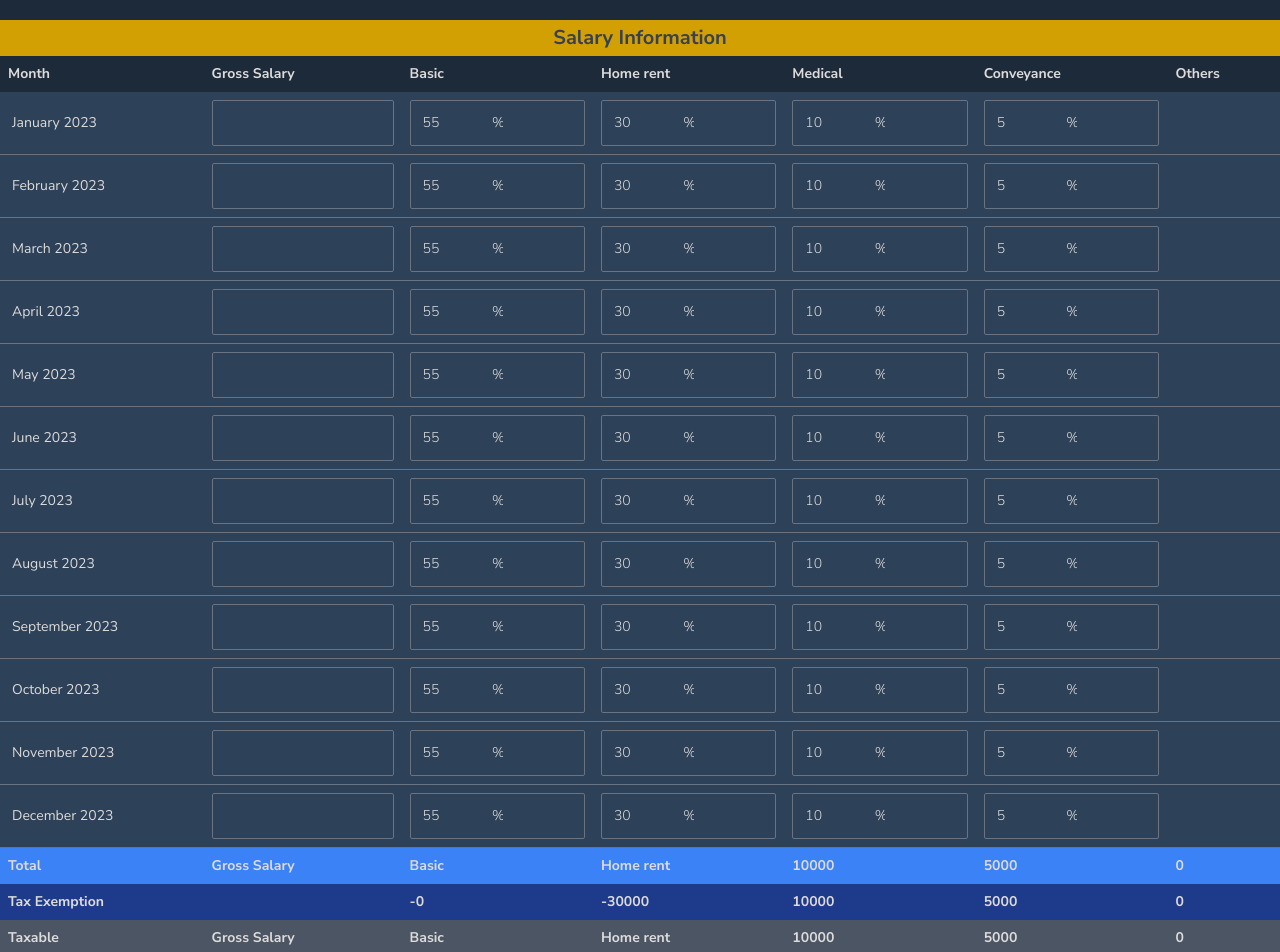
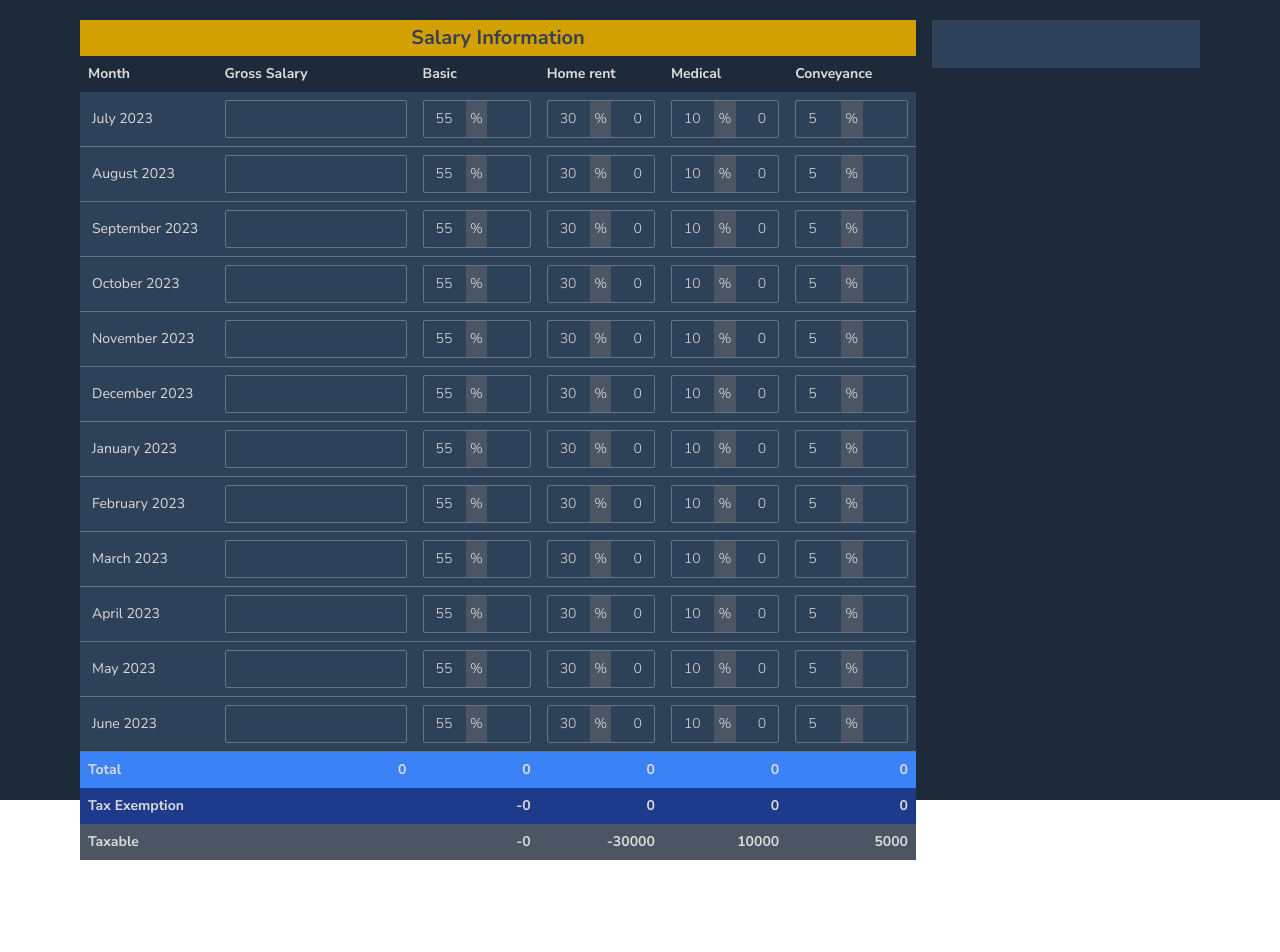
Before and after one commit to farjanaIslamNipa/salary-info, a Vue app: page / in a window 1280 px wide. Shown: the top 952 px of the page. After the commit the page ends 860 px from the top, so only its background shows below. Built offline with nearby package versions, Linux system fonts and the light colour scheme.

Commit message:
Working on calculation part

```diff
--- a/data.json
+++ b/data.json
@@ -1,7 +1,7 @@
  [
         {
             "id": 1,
-            "month": "January",
+            "month": "July",
             "grossSalary": "",
             "basicPercentage": 55,
             "basicSalary": "",
@@ -15,7 +15,7 @@
         },
         {
             "id": 2,
-            "month": "February",
+            "month": "August",
             "grossSalary": "",
             "basicPercentage": 55,
             "basicSalary": "",
@@ -29,7 +29,7 @@
         },
         {
             "id": 3,
-            "month": "March",
+            "month": "September",
             "grossSalary": "",
             "basicPercentage": 55,
             "basicSalary": "",
@@ -43,7 +43,7 @@
         },
         {
             "id": 4,
-            "month": "April",
+            "month": "October",
             "grossSalary": "",
             "basicPercentage": 55,
             "basicSalary": "",
@@ -57,6 +57,84 @@
         },
         {
             "id": 5,
+            "month": "November",
+            "grossSalary": "",
+            "basicPercentage": 55,
+            "basicSalary": "",
+            "homeRentPercentage": 30,
+            "homeRent": "",
+            "medicalPercentage": 10,
+            "medicalAllowance": "",
+            "conveyancePercentage": 5,
+            "conveyanceAllowance": ""
+        },
+        {
+            "id": 6,
+            "month": "December",
+            "grossSalary": "",
+            "basicPercentage": 55,
+            "basicSalary": "",
+            "homeRentPercentage": 30,
+            "homeRent": "",
+            "medicalPercentage": 10,
+            "medicalAllowance": "",
+            "conveyancePercentage": 5,
+            "conveyanceAllowance": ""
+        },
+        {
+            "id": 7,
+            "month": "January",
+            "grossSalary": "",
+            "basicPercentage": 55,
+            "basicSalary": "",
+            "homeRentPercentage": 30,
+            "homeRent": "",
+            "medicalPercentage": 10,
+            "medicalAllowance": "",
+            "conveyancePercentage": 5,
+            "conveyanceAllowance": ""
+        },
+        {
+            "id": 8,
+            "month": "February",
+            "grossSalary": "",
+            "basicPercentage": 55,
+            "basicSalary": "",
+            "homeRentPercentage": 30,
+            "homeRent": "",
+            "medicalPercentage": 10,
+            "medicalAllowance": "",
+            "conveyancePercentage": 5,
+            "conveyanceAllowance": ""
+        },
+        {
+            "id": 9,
+            "month": "March",
+            "grossSalary": "",
+            "basicPercentage": 55,
+            "basicSalary": "",
+            "homeRentPercentage": 30,
+            "homeRent": "",
+            "medicalPercentage": 10,
+            "medicalAllowance": "",
+            "conveyancePercentage": 5,
+            "conveyanceAllowance": ""
+        },
+        {
+            "id": 10,
+            "month": "April",
+            "grossSalary": "",
+            "basicPercentage": 55,
+            "basicSalary": "",
+            "homeRentPercentage": 30,
+            "homeRent": "",
+            "medicalPercentage": 10,
+            "medicalAllowance": "",
+            "conveyancePercentage": 5,
+            "conveyanceAllowance": ""
+        },
+        {
+            "id": 11,
             "month": "May",
             "grossSalary": "",
             "basicPercentage": 55,
@@ -66,11 +144,10 @@
             "medicalPercentage": 10,
             "medicalAllowance": "",
             "conveyancePercentage": 5,
-            "conveyanceAllowance": "",
-            "other": ""
+            "conveyanceAllowance": ""
         },
         {
-            "id": 6,
+            "id": 12,
             "month": "June",
             "grossSalary": "",
             "basicPercentage": 55,
@@ -80,91 +157,6 @@
             "medicalPercentage": 10,
             "medicalAllowance": "",
             "conveyancePercentage": 5,
-            "conveyanceAllowance": "",
-            "other": ""
-        },
-        {
-            "id": 7,
-            "month": "July",
-            "grossSalary": "",
-            "basicPercentage": 55,
-            "basicSalary": "",
-            "homeRentPercentage": 30,
-            "homeRent": "",
-            "medicalPercentage": 10,
-            "medicalAllowance": "",
-            "conveyancePercentage": 5,
-            "conveyanceAllowance": "",
-            "other": ""
-        },
-        {
-            "id": 8,
-            "month": "August",
-            "grossSalary": "",
-            "basicPercentage": 55,
-            "basicSalary": "",
-            "homeRentPercentage": 30,
-            "homeRent": "",
-            "medicalPercentage": 10,
-            "medicalAllowance": "",
-            "conveyancePercentage": 5,
-            "conveyanceAllowance": "",
-            "other": ""
-        },
-        {
-            "id": 9,
-            "month": "September",
-            "grossSalary": "",
-            "basicPercentage": 55,
-            "basicSalary": "",
-            "homeRentPercentage": 30,
-            "homeRent": "",
-            "medicalPercentage": 10,
-            "medicalAllowance": "",
-            "conveyancePercentage": 5,
-            "conveyanceAllowance": "",
-            "other": ""
-        },
-        {
-            "id": 10,
-            "month": "October",
-            "grossSalary": "",
-            "basicPercentage": 55,
-            "basicSalary": "",
-            "homeRentPercentage": 30,
-            "homeRent": "",
-            "medicalPercentage": 10,
-            "medicalAllowance": "",
-            "conveyancePercentage": 5,
-            "conveyanceAllowance": "",
-            "other": ""
-        },
-        {
-            "id": 11,
-            "month": "November",
-            "grossSalary": "",
-            "basicPercentage": 55,
-            "basicSalary": "",
-            "homeRentPercentage": 30,
-            "homeRent": "",
-            "medicalPercentage": 10,
-            "medicalAllowance": "",
-            "conveyancePercentage": 5,
-            "conveyanceAllowance": "",
-            "other": ""
-        },
-        {
-            "id": 12,
-            "month": "December",
-            "grossSalary": "",
-            "basicPercentage": 55,
-            "basicSalary": "",
-            "homeRentPercentage": 30,
-            "homeRent": "",
-            "medicalPercentage": 10,
-            "medicalAllowance": "",
-            "conveyancePercentage": 5,
-            "conveyanceAllowance": "",
-            "other": ""
+            "conveyanceAllowance": ""
         }
     ]
--- a/src/assets/base.css
+++ b/src/assets/base.css
@@ -34,3 +34,15 @@ body {
   -webkit-font-smoothing: antialiased;
   -moz-osx-font-smoothing: grayscale;
 }
+
+/* Chrome, Safari, Edge, Opera */
+input::-webkit-outer-spin-button,
+input::-webkit-inner-spin-button {
+  -webkit-appearance: none;
+  margin: 0;
+}
+
+/* Firefox */
+input[type=number] {
+  -moz-appearance: textfield;
+}
--- a/src/components/SalaryTableRow.vue
+++ b/src/components/SalaryTableRow.vue
@@ -3,100 +3,88 @@
         <span>{{ salary.month }}</span><span>&nbsp;{{ new Date().getFullYear() }}</span>
     </td>
     <td class="text-sm font-light px-2 py-2 capitalize">
-        <input v-model.trim="salaryInfo.grossSalary" type="text" class="bg-transparent focus:outline-none py-3 border border-gray-500 rounded-sm px-3">
+        <input v-model.trim="salaryInfo.grossSalary" type="number" class="bg-transparent focus:outline-none py-2 border border-gray-500 rounded-sm px-3 text-right">
     </td>
     <td class="text-sm font-light px-2 py-2 capitalize">
         <div class="flex justify-center border border-gray-500 rounded-sm w-full">
-        <input v-model.trim="salaryInfo.basicPercentage" type="text" class="bg-transparent focus:outline-none bg-[#1a2e44] py-3 px-3 w-[40%]">
-        <input v-model="percentage" readonly type="text" class="bg-transparent focus:outline-none py-3 bg-gray-700 px-3 w-[20%] text-center">
-        <input v-model="salaryInfo.basicSalary" type="text" class="bg-transparent focus:outline-none py-3 bg-[#1a2e44] px-3 w-[40%]">
+        <input v-model.trim="salaryInfo.basicPercentage" type="number" class="bg-transparent focus:outline-none bg-[#1a2e44] py-2 px-3 w-[40%]">
+        <input v-model="percentage" readonly type="text" class="focus:outline-none py-2 bg-gray-600 w-[20%] text-center">
+        <input v-model="basicSalary" type="number" class="bg-transparent focus:outline-none py-2 bg-[#1a2e44] px-3 w-[40%] text-right">
         </div>
     </td>
     <td class="text-sm font-light px-2 py-2 capitalize">
         <div class="flex justify-center border border-gray-500 rounded-sm w-full">
-        <input v-model.trim="salaryInfo.homeRentPercentage" type="text" class="bg-transparent focus:outline-none bg-[#1a2e44] py-3 px-3 w-[40%]">
-        <input v-model="percentage" readonly type="text" class="bg-transparent focus:outline-none py-3 bg-gray-700 px-3 w-[20%] text-center">
-        <input v-model="salaryInfo.homeRentAmount" type="text" class="bg-transparent focus:outline-none py-3 bg-[#1a2e44] px-3 w-[40%]">
+        <input v-model.trim="salaryInfo.homeRentPercentage" type="number" class="bg-transparent focus:outline-none bg-[#1a2e44] py-2 px-3 w-[40%]">
+        <input v-model="percentage" readonly type="text" class="focus:outline-none py-2 bg-gray-600 w-[20%] text-center">
+        <input v-model="homeRent" type="number" class="bg-transparent focus:outline-none py-2 bg-[#1a2e44] px-3 w-[40%] text-right">
         </div>
     </td>
     <td class="text-sm font-light px-2 py-2 capitalize">
         <div class="flex justify-center border border-gray-500 rounded-sm w-full">
-        <input v-model.trim="salaryInfo.medicalPercentage" type="text" class="bg-transparent focus:outline-none bg-[#1a2e44] py-3 px-3 w-[40%]">
-        <input v-model="percentage" readonly type="text" class="bg-transparent focus:outline-none py-3 bg-gray-700 px-3 w-[20%] text-center">
-        <input v-model="salaryInfo.medicalAmount" type="text" class="bg-transparent focus:outline-none py-3 bg-[#1a2e44] px-3 w-[40%]">
+        <input v-model.trim="salaryInfo.medicalPercentage" type="number" class="bg-transparent focus:outline-none bg-[#1a2e44] py-2 px-3 w-[40%]">
+        <input v-model="percentage" readonly type="text" class="focus:outline-none py-2 bg-gray-600 w-[20%] text-center">
+        <input v-model="medicalAllowance" type="number" class="bg-transparent focus:outline-none py-2 bg-[#1a2e44] px-3 w-[40%] text-right">
         </div>
     </td>
     <td class="text-sm font-light px-2 py-2 capitalize">
         <div class="flex justify-center border border-gray-500 rounded-sm w-full">
-        <input v-model.trim="salaryInfo.conveyancePercentage" type="text" class="bg-transparent focus:outline-none bg-[#1a2e44] py-3 px-3 w-[40%]">
-        <input v-model="percentage" readonly type="text" class="bg-transparent focus:outline-none py-3 bg-gray-700 px-3 w-[20%] text-center">
-        <input v-model="salaryInfo.conveyanceAmount" type="text" class="bg-transparent focus:outline-none py-3 bg-[#1a2e44] px-3 w-[40%]">
+        <input v-model.trim="salaryInfo.conveyancePercentage" type="number" class="bg-transparent focus:outline-none bg-[#1a2e44] py-2 px-3 w-[40%]">
+        <input v-model="percentage" readonly type="text" class="focus:outline-none py-2 bg-gray-600 w-[20%] text-center">
+        <input v-model="salaryInfo.conveyanceAllowance" type="number" class="bg-transparent focus:outline-none py-2 bg-[#1a2e44] px-3 w-[40%] text-right">
         </div>
     </td>
 </template>
 
 <script setup>
-import { ref, computed, watch, onMounted } from 'vue';
+import { ref, onMounted, computed } from 'vue';
 
 const percentage = ref('%')
 
-const {salary} = defineProps({
+const { salary } = defineProps({
     salary: Object
 })
-
 const salaryInfo = ref({})
 
 onMounted(() => {salaryInfo.value = salary})
 
-const getBasicSalary = computed(() => {
-    return Math.round(salaryInfo.value.grossSalary * salaryInfo.value.basicPercentage / 100)
+// Basic Salary
+const basicSalary = computed(() => {
+    let getBasicSalary = 0;
+    if(salaryInfo.value.grossSalary){
+        getBasicSalary = Math.round(salaryInfo.value.grossSalary * salaryInfo.value.basicPercentage / 100)
+    }else{
+       getBasicSalary = ''
+    }
+    return getBasicSalary
 })
 
-console.log(getBasicSalary.value, 'get salary');
-watch([salaryInfo.value.grossSalary, salaryInfo.value.basicPercentage], (currentValue) => {
-   if(salaryInfo.value.grossSalary && salaryInfo.value.basicPercentage && currentValue){
-    salaryInfo.value.basicSalary = getBasicSalary.value
-   }
-});
+// Home Rent
+const homeRent = computed(() => {
+    let getHomeRent = 0;
+    getHomeRent = Math.round(salaryInfo.value.grossSalary * salaryInfo.value.homeRentPercentage / 100)
+    return getHomeRent
+})
 
-// Calculating home rent
-// const getHomeRent = computed(() => {
-//     return Math.round(grossSalary.value * homeRentPercentage.value / 100)
+// Medical Allowance
+const medicalAllowance = computed(() => {
+    let getMedicalAllowance = 0;
+    getMedicalAllowance = Math.round(salaryInfo.value.grossSalary * salaryInfo.value.medicalPercentage / 100)
+    return getMedicalAllowance
+})
+
+// watch(salary, currentSalary => {
+//     if(currentSalary.grossSalary && currentSalary.grossSalary > 0){
+//         salaryInfo.value.basicSalary =  Math.round(salaryInfo.value.grossSalary * salaryInfo.value.basicPercentage / 100)
+//         salaryInfo.value.homeRent =  Math.round(salaryInfo.value.grossSalary * salaryInfo.value.homeRentPercentage / 100)
+//         salaryInfo.value.medicalAllowance =  Math.round(salaryInfo.value.grossSalary * salaryInfo.value.medicalPercentage / 100)
+//         salaryInfo.value.conveyanceAllowance =  Math.round(salaryInfo.value.grossSalary * salaryInfo.value.conveyancePercentage / 100)
+//     }else {
+//         salaryInfo.value.basicSalary = ''
+//         salaryInfo.value.homeRent = ''
+//         salaryInfo.value.medicalAllowance = ''
+//         salaryInfo.value.conveyanceAllowance = ''
+//     }
 // })
-
-// watch([grossSalary, homeRentPercentage], (currentValue) => {
-//    if(grossSalary.value && homeRentPercentage.value && currentValue){
-//     homeRentAmount.value = getHomeRent.value
-//    }else {
-//         homeRentAmount.value = ''
-//     }
-// });
-
-// Calculating medical amount
-// const getMedicalAmount = computed(() => {
-//     return Math.round(grossSalary.value * medicalPercentage.value / 100)
-// })
-
-// watch([grossSalary, medicalPercentage], (currentValue) => {
-//    if(grossSalary.value && medicalPercentage.value && currentValue){
-//     medicalAmount.value = getMedicalAmount.value
-//    }else {
-//     medicalAmount.value = ''
-//     }
-// });
-
-// Calculating medical amount
-// const getConveyanceAmount = computed(() => {
-//     return Math.round(grossSalary.value * conveyancePercentage.value / 100)
-// })
-
-// watch([grossSalary, conveyancePercentage], (currentValue) => {
-//    if(grossSalary.value && conveyancePercentage.value && currentValue){
-//     conveyanceAmount.value = getConveyanceAmount.value
-//    }else {
-//     conveyanceAmount.value = ''
-//     }
-// });
 
 </script>
 
--- a/src/views/HomeView.vue
+++ b/src/views/HomeView.vue
@@ -1,31 +1,31 @@
 <template>
-  <div class="pt-5 pb-10 app-primary-bg app-primary-text">
-      <div class="container mx-auto app-secondary-bg">
+  <div class="pt-5 pb-10 app-primary-bg app-primary-text h-screen">
+    <div class="grid grid-cols-12 gap-4 px-20">
+      <div class="col-span-9">
+        <div class="app-secondary-bg">
           <div class="py-1 bg-gold capitalize">
-              <h3 class="text-xl font-bold text-center text-gray-700">salary information</h3>
+            <h3 class="text-xl font-bold text-center text-gray-700">
+              salary information
+              {{ testCal }}
+            </h3>
           </div>
           <div class="">
             <table class="min-w-full">
               <colgroup>
-          <col span="1" style="width: 14%;">
-          <col span="1" style="width: 10%;">
-          <col span="1" style="width: 16%;">
-          <col span="1" style="width: 16%;">
-          <col span="1" style="width: 16%;">
-          <col span="1" style="width: 16%;">
-          <col span="1" style="width: 12%;">
+                <col span="1" style="width: 16%" />
+                <col span="1" style="width: 12%" />
+                <col span="1" style="width: 18%" />
+                <col span="1" style="width: 18%" />
+                <col span="1" style="width: 18%" />
+                <col span="1" style="width: 18%" />
               </colgroup>
               <thead class="app-primary-bg">
                 <tr>
-              <th scope="col" class="text-sm font-bold px-2 py-2 text-left">
-                Month
-              </th>
+                  <th scope="col" class="text-sm font-bold px-2 py-2 text-left">Month</th>
                   <th scope="col" class="text-sm font-bold px-2 py-2 text-left">
                     Gross Salary
                   </th>
-              <th scope="col" class="text-sm font-bold px-2 py-2 text-left">
-                Basic
-              </th>
+                  <th scope="col" class="text-sm font-bold px-2 py-2 text-left">Basic</th>
                   <th scope="col" class="text-sm font-bold px-2 py-2 text-left">
                     Home rent
                   </th>
@@ -35,101 +35,141 @@
                   <th scope="col" class="text-sm font-bold px-2 py-2 text-left">
                     Conveyance
                   </th>
-              <th scope="col" class="text-sm font-bold px-2 py-2 text-left">
-                Others
-              </th>
                 </tr>
               </thead>
               <tbody>
-            <tr v-for="salary in salaryData" :key="salary.id" class="border-b border-gray-500">
+                <tr
+                  v-for="salary in salaryData"
+                  :key="salary.id"
+                  class="border-b border-gray-500"
+                >
                   <SalaryTableRow :salary="salary" />
                 </tr>
-
               </tbody>
               <tfoot>
                 <tr class="bg-blue-500">
-              <td scope="col" class="text-sm font-bold px-2 py-2 text-left">
-                Total
+                  <td scope="col" class="text-sm font-bold px-2 py-2 text-left">Total</td>
+                  <td scope="col" class="text-sm font-bold px-2 py-2 text-right">
+                    {{ getSum.totalGrossSalary }}
                   </td>
-              <td scope="col" class="text-sm font-bold px-2 py-2 text-left">
-                Gross Salary
+                  <td scope="col" class="text-sm font-bold px-2 py-2 text-right">
+                    {{ getSum.totalBasicSalary }}
                   </td>
-              <td scope="col" class="text-sm font-bold px-2 py-2 text-left">
-                Basic
+                  <td scope="col" class="text-sm font-bold px-2 py-2 text-right">
+                    {{ getSum.totalHomeRent }}
                   </td>
-              <td scope="col" class="text-sm font-bold px-2 py-2 text-left">
-                Home rent
+                  <td scope="col" class="text-sm font-bold px-2 py-2 text-right">
+                    {{ getSum.totalMedicalAllowance }}
                   </td>
-              <td scope="col" class="text-sm font-bold px-2 py-2 text-left">
-                10000
-              </td>
-              <td scope="col" class="text-sm font-bold px-2 py-2 text-left">
-                5000
-              </td>
-              <td scope="col" class="text-sm font-bold px-2 py-2 text-left">
-                0
+                  <td scope="col" class="text-sm font-bold px-2 py-2 text-right">
+                    {{ getSum.totalConveyanceAllowance }}
                   </td>
                 </tr>
                 <tr class="bg-blue-900">
                   <td colspan="2" class="text-sm font-bold px-2 py-2 text-left">
                     Tax Exemption
                   </td>
-              <td scope="col" class="text-sm font-bold px-2 py-2 text-left">
-                -0
+                  <td scope="col" class="text-sm font-bold px-2 py-2 text-right">-0</td>
+                  <td scope="col" class="text-sm font-bold px-2 py-2 text-right">
+                    {{ homeRentTaxExemption }}
                   </td>
-              <td scope="col" class="text-sm font-bold px-2 py-2 text-left">
-                -30000
+                  <td scope="col" class="text-sm font-bold px-2 py-2 text-right">
+                    {{ medicalTaxExemption }}
                   </td>
-              <td scope="col" class="text-sm font-bold px-2 py-2 text-left">
-                10000
-              </td>
-              <td scope="col" class="text-sm font-bold px-2 py-2 text-left">
-                5000
-              </td>
-              <td scope="col" class="text-sm font-bold px-2 py-2 text-left">
-                0
+                  <td scope="col" class="text-sm font-bold px-2 py-2 text-right">
+                    {{ conveyanceTaxExemption }}
                   </td>
                 </tr>
                 <tr class="bg-gray-600">
-              <td scope="col" class="text-sm font-bold px-2 py-2 text-left">
+                  <td colspan="2" class="text-sm font-bold px-2 py-2 text-left">
                     Taxable
                   </td>
-              <td scope="col" class="text-sm font-bold px-2 py-2 text-left">
-                Gross Salary
+                  <td scope="col" class="text-sm font-bold px-2 py-2 text-right">-0</td>
+                  <td scope="col" class="text-sm font-bold px-2 py-2 text-right">
+                    -30000
                   </td>
-              <td scope="col" class="text-sm font-bold px-2 py-2 text-left">
-                Basic
-              </td>
-              <td scope="col" class="text-sm font-bold px-2 py-2 text-left">
-                Home rent
-              </td>
-              <td scope="col" class="text-sm font-bold px-2 py-2 text-left">
+                  <td scope="col" class="text-sm font-bold px-2 py-2 text-right">
                     10000
                   </td>
-              <td scope="col" class="text-sm font-bold px-2 py-2 text-left">
-                5000
-              </td>
-              <td scope="col" class="text-sm font-bold px-2 py-2 text-left">
-                0
-              </td>
+                  <td scope="col" class="text-sm font-bold px-2 py-2 text-right">5000</td>
                 </tr>
               </tfoot>
             </table>
           </div>
         </div>
       </div>
+      <div class="col-span-3">
+        <div class="app-secondary-bg p-6">
+
+        </div>
+      </div>
+    </div>
+  </div>
+
 </template>
 
 <script setup>
-import sourceData from '../../data.json'
-import SalaryTableRow from '@/components/SalaryTableRow.vue';
-import { ref } from 'vue';
+import sourceData from "../../data.json";
+import SalaryTableRow from "@/components/SalaryTableRow.vue";
+import { ref, computed } from "vue";
 
-const salaryData = ref([...sourceData])
+const salaryData = ref([...sourceData]);
+
+const getSum = computed(() => {
+  let totalGrossSalary = 0;
+  let totalBasicSalary = 0;
+  let totalHomeRent = 0;
+  let totalMedicalAllowance = 0;
+  let totalConveyanceAllowance = 0;
+
+  for(let i = 0; i< salaryData.value.length; i++) {
+    totalGrossSalary += salaryData.value[i].grossSalary
+    totalBasicSalary += salaryData.value[i].basicSalary
+    totalHomeRent += salaryData.value[i].homeRent
+    totalMedicalAllowance += salaryData.value[i].medicalAllowance
+    totalConveyanceAllowance += salaryData.value[i].conveyanceAllowance
+  }
+
+  return {
+    "totalGrossSalary": totalGrossSalary,
+    "totalBasicSalary": totalBasicSalary,
+    "totalHomeRent": totalHomeRent,
+    "totalMedicalAllowance": totalMedicalAllowance,
+    "totalConveyanceAllowance": totalConveyanceAllowance
+  }
+})
+
+// Calculation Home Rent Tax Exemption
+const homeRentTaxExemption = computed(() => {
+  let getHomeRentTaxExemption = Math.round(getSum.value.totalBasicSalary * 50 / 100)
+      if(getHomeRentTaxExemption < 300000){
+         return getHomeRentTaxExemption
+      }else{
+        return 300000
+      }
+})
+
+// Calculation Medical Tax Exemption
+const medicalTaxExemption = computed(() => {
+  let getMedicalTaxExemption = Math.round(getSum.value.totalBasicSalary * 10 / 100)
+      if(getMedicalTaxExemption < 120000){
+         return getMedicalTaxExemption
+      }else{
+        return 120000
+      }
+})
+
+// Calculation Conveyance Exemption
+const conveyanceTaxExemption = computed(() => {
+  let getConveyanceTaxExemption = Math.round(getSum.value.totalBasicSalary * 5 / 100)
+      if(getConveyanceTaxExemption < 30000){
+         return getConveyanceTaxExemption
+      }else{
+        return 30000
+      }
+})
 
 
 </script>
 
-<style scoped>
-
-</style>
+<style scoped></style>
```
Lines whose indentation alone changed are shown as unchanged.
